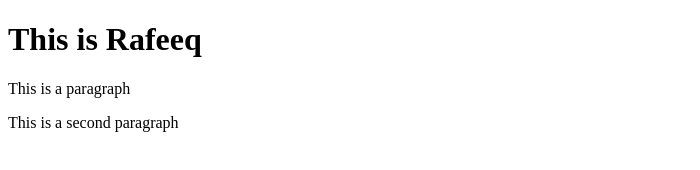
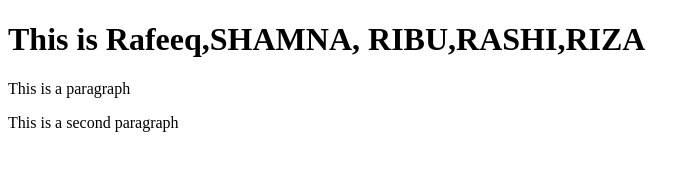
Before and after one commit to rafeeqpk36/test, a website: page index.html in a window 1280 px wide. Shown: the whole page, without its empty margins (0-700 px from the left). Drawn offline with Linux system fonts and the light colour scheme.

Commit message:
second commit

```diff
--- a/index.html
+++ b/index.html
@@ -3,7 +3,7 @@
     <head></head>
 
     <body>
-        <h1>This is  Rafeeq</h1>
+        <h1>This is  Rafeeq,SHAMNA, RIBU,RASHI,RIZA</h1>
         <p>This is a paragraph</p>
         <p>This is a second paragraph</p>
     </body>
```
